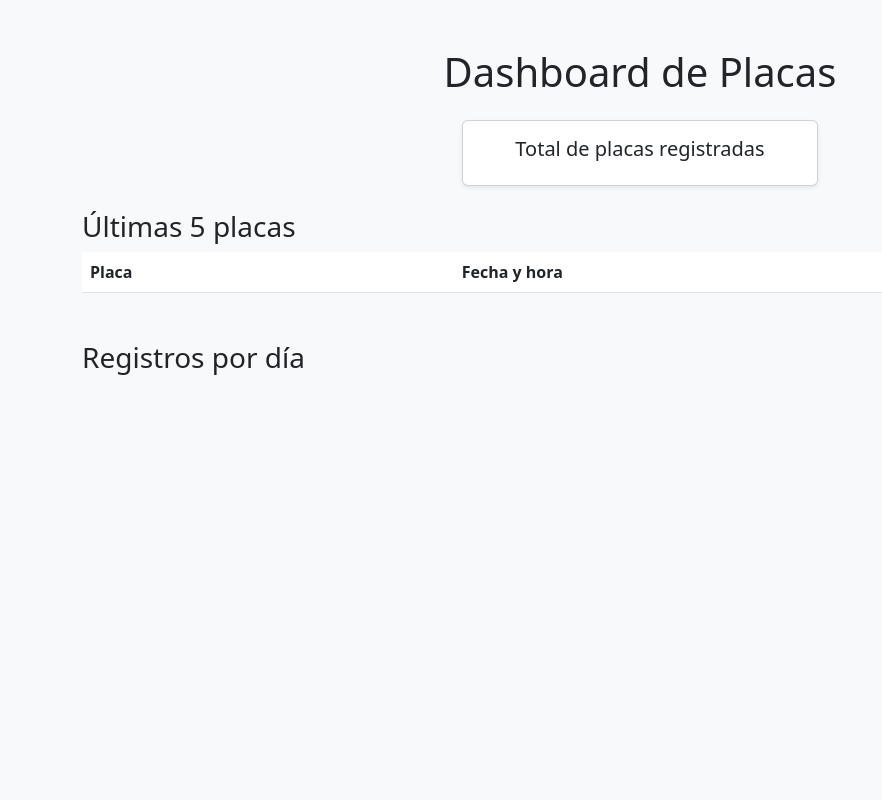
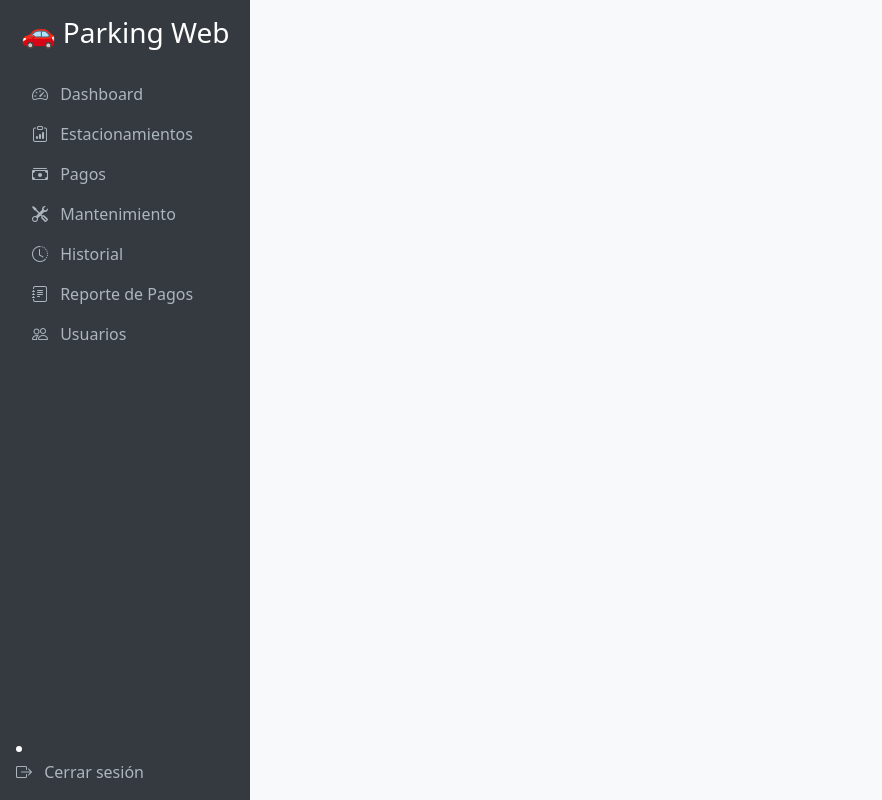
Before and after one commit to AQP-Connectivity/Proyecto-con-Python, a Flask app: page /dashboard in a window 1280 px wide. Shown: the whole page, without its empty margins (0-882 px from the left). Run offline with Flask 3, Linux system fonts and the light colour scheme; lists and menus that the app fills with data are empty.

Commit message:
correccion

```diff
--- a/Estructura del Proyecto/templates/base.html
+++ b/Estructura del Proyecto/templates/base.html
@@ -52,7 +52,7 @@
     <h3 class="text-white mb-4 text-center">🚗 Parking Web</h3>
     <ul class="nav nav-pills flex-column mb-auto">
       <li class="nav-item">
-        <a href="{{ url_for('index') }}" class="nav-link {% if request.path == '/index' %}active{% endif %}">
+        <a href="{{ url_for('dashboard') }}" class="nav-link {% if request.path == '/index' %}active{% endif %}">
           <i class="bi bi-speedometer2 me-2"></i> Dashboard
         </a>
       </li>
--- a/Estructura del Proyecto/templates/dashboard.html
+++ b/Estructura del Proyecto/templates/dashboard.html
@@ -1,3 +1,4 @@
+{% extends "base.html" %}
 <!DOCTYPE html>
 <html lang="es">
 <head>
```
